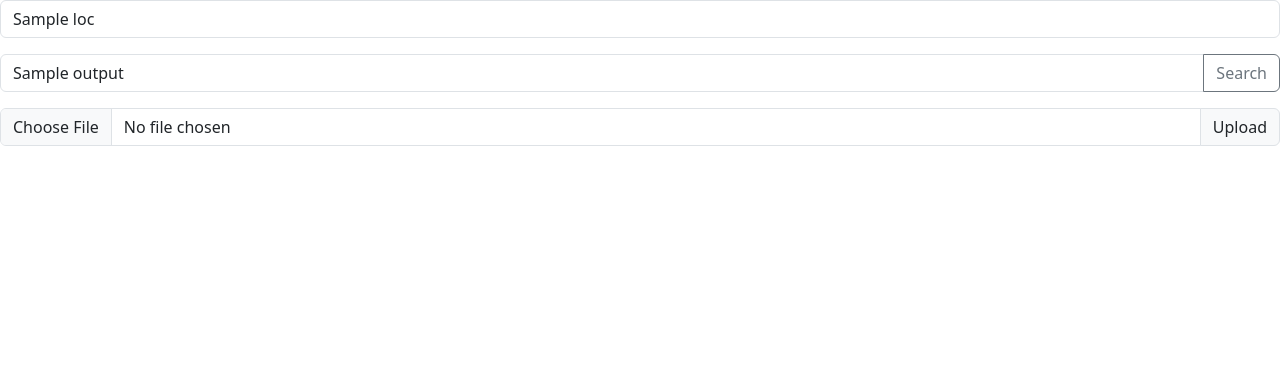
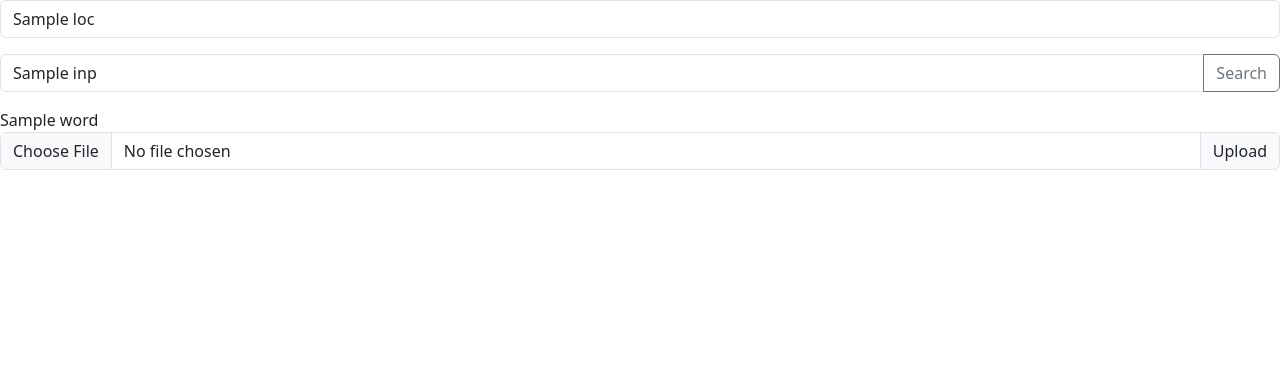
Before and after one commit to MuKuLJain07/Spell-Checker-using-Django, a Django app: template templates/index.html in a window 1280 px wide. Shown: the part 63-432 px from the top of the page. Run offline with Django 5.2, Linux system fonts and the light colour scheme; the template is opened without the code that fills it: most values are stand-ins (such as "Sample title", 1, 10 or a date in 2020).

```diff
--- a/templates/index.html
+++ b/templates/index.html
@@ -14,10 +14,17 @@ Homepage
     </div>
 
     <div class="input-group mb-3">
-        <input type="text" class="form-control" placeholder="Enter text" name="input" value="{{output}}">
+        <input type="text" class="form-control" placeholder="Enter text" name="input" value="{{inp}}">
         <button class="btn btn-outline-secondary" type="submit" id="button-addon2">Search</button>
     </div>
 
+    {% for entry in output%}
+        {% if entry.bool == 'False' %}
+            <span style="color:red">{{entry.word}}</span>
+        {% else %}
+            <span>{{entry.word}}</span>
+        {% endif %}
+    {% endfor %}
 
     <div class="input-group mb-3">
         <input type="file" class="form-control" id="inputGroupFile02" accept=".pdf">
```
Also changed, not shown: Spell_Checker/views.py (+5 -19 lines), 2 other files.
